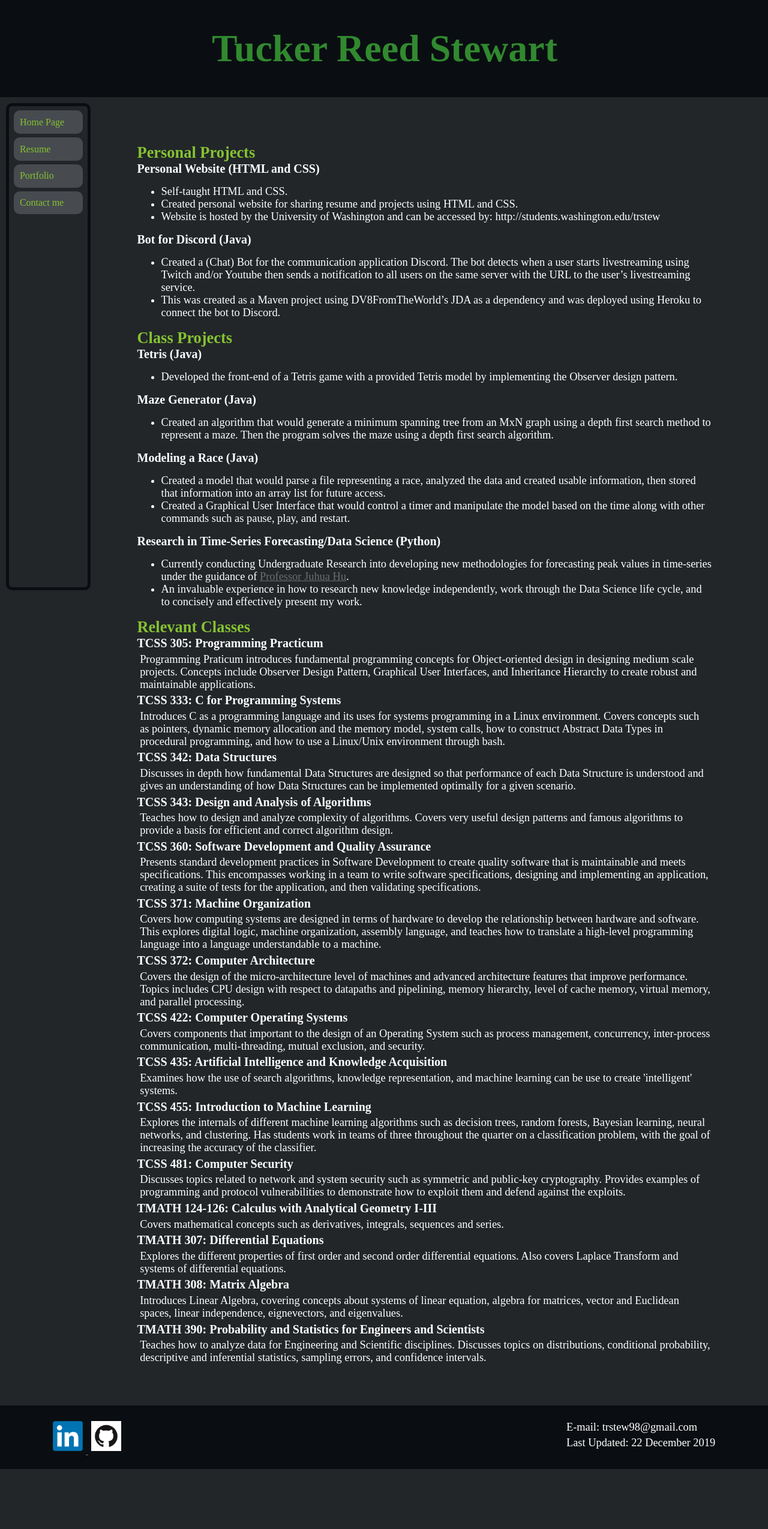
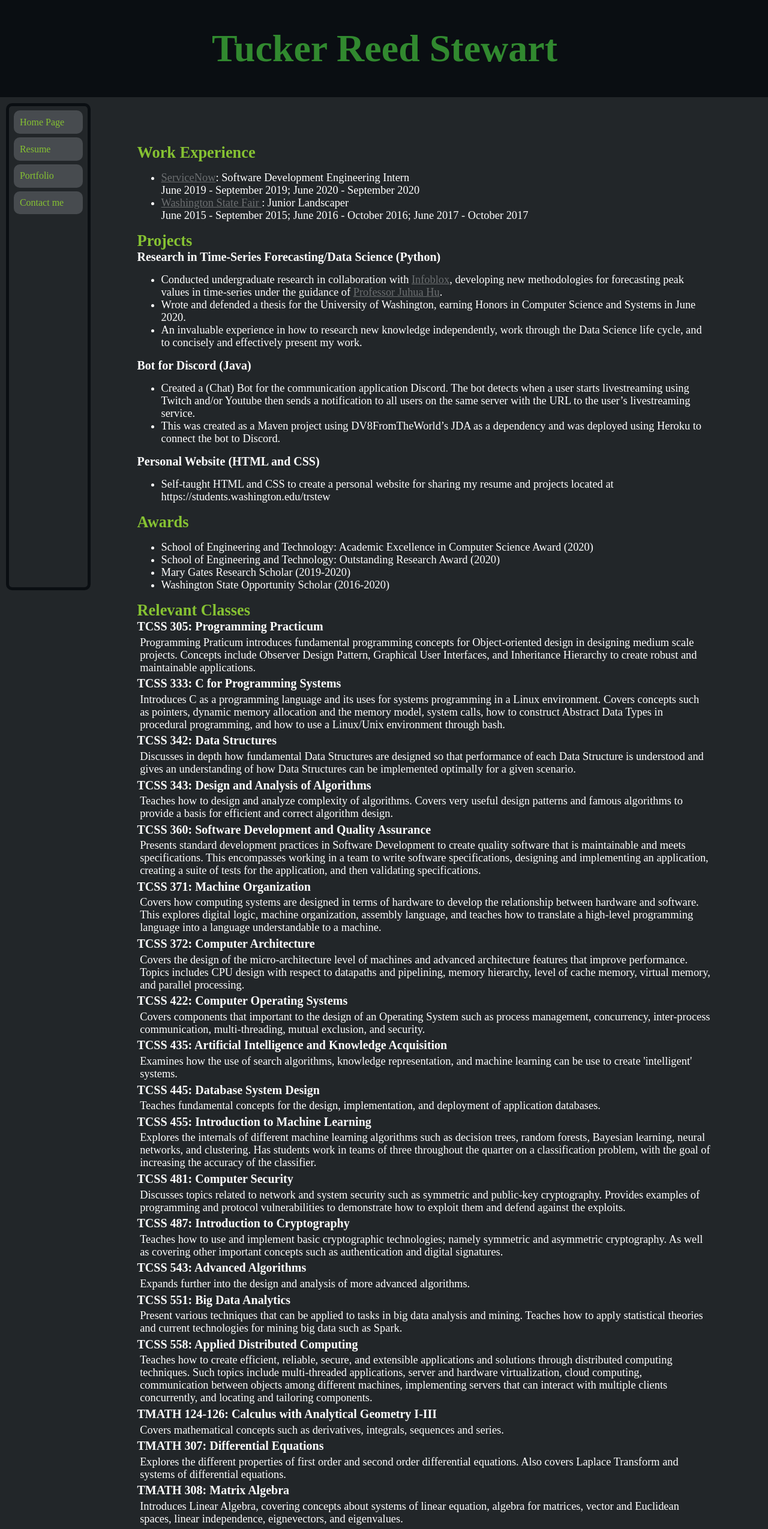
Before and after one commit to TuckerStewart98/PersonalWebsite, a plain HTML site: page WebContent/pages/portfolio.html in a window 1280 px wide. Shown: the top 2549 px of the page at 60% size. Before the commit the page ends 2449 px from the top, so only its background shows below. Drawn offline with Linux system fonts and the light colour scheme.

Commit message:
Update for the 22nd of January, 2021.

```diff
--- a/WebContent/pages/portfolio.html
+++ b/WebContent/pages/portfolio.html
@@ -41,18 +41,39 @@
 
 	<!-- The content section of the page. -->
 	<div class="content">
-		<!-- Personal Projects. -->
-		<h2>Personal Projects</h2>
+		<!-- Work Experience -->
+		<h2>Work Experience</h2>
 
-		<!-- Personal Website. -->
-		<h3>Personal Website (HTML and CSS)</h3>
 		<ul>
-			<li>Self-taught HTML and CSS.</li>
-			<li>Created personal website for sharing resume and
-			projects using HTML and CSS.</li>
-			<li>Website is hosted by the University of Washington
-			and can be accessed by:
-			http://students.washington.edu/trstew</li>
+			<li><a href="https://www.servicenow.com/">ServiceNow</a>:
+			Software Development Engineering Intern
+			<br>June 2019 - September 2019; June 2020 - September 2020</li>
+			<li><a href="https://www.thefair.com/">Washington State Fair
+			</a>: Junior Landscaper
+			<br>June 2015 - September 2015; June 2016 - October 2016;
+			June 2017 - October 2017</li>
+		</ul>
+
+
+
+		<!-- Projects -->
+		<h2>Projects</h2>
+
+		<!-- Undergraduate Research -->
+		<h3>Research in Time-Series Forecasting/Data Science (Python)</h3>
+		<ul>
+			<li>Conducted undergraduate research in collaboration with
+			<a href="https://www.infoblox.com/">Infoblox</a>, developing
+			new methodologies for forecasting peak values in time-series
+			under the guidance of <a id="mentor1"
+			href="https://faculty.washington.edu/juhuah/">Professor Juhua
+			Hu</a>.</li>
+			<li>Wrote and defended a thesis for the University of
+			Washington, earning Honors in Computer Science and Systems in
+			June 2020.</li>
+			<li>An invaluable experience in how to research new
+			knowledge independently, work through the Data Science life
+			cycle, and to concisely and effectively present my work.</li>
 		</ul>
 
 		<!-- Chat Bot for Discord. -->
@@ -68,59 +89,31 @@
 			using Heroku to connect the bot to Discord.</li>
 		</ul>
 
-
-
-		<!-- Class Projects. -->
-
-		<h2>Class Projects</h2>
-
-		<!-- Tetris project. -->
-		<h3>Tetris (Java)</h3>
+		<!-- Personal Website. -->
+		<h3>Personal Website (HTML and CSS)</h3>
 		<ul>
-			<li>Developed the front-end of a Tetris game with a
-			provided Tetris model by implementing the Observer
-			design pattern.</li>
-		</ul>
-
-		<!-- Maze Generator project. -->
-		<h3>Maze Generator (Java)</h3>
-		<ul>
-			<li>Created an algorithm that would generate a minimum spanning
-			tree from an MxN graph using a depth first search method to
-			represent a maze. Then the program solves the maze using a
-			depth first search algorithm.</li>
-		</ul>
-
-		<!-- Modeling a Race project. -->
-		<h3>Modeling a Race (Java)</h3>
-		<ul>
-			<li>Created a model that would parse a file
-			representing a race, analyzed the data and created
-			usable information, then stored that information into
-			an array list for future access.</li>
-			<li>Created a Graphical User Interface that would
-			control a timer and manipulate the model based on the
-			time along with other commands such as pause, play, and
-			restart.
-		</ul>
-
-		<!-- Undergraduate Research -->
-		<h3>Research in Time-Series Forecasting/Data Science (Python)</h3>
-		<ul>
-			<li>Currently conducting Undergraduate Research into
-			developing new methodologies for forecasting peak values
-			in time-series under the guidance of
-			<a id="Mentor1" href="https://faculty.washington.edu/juhuah/">Professor Juhua Hu</a>.
-			</li>
-			<li>An invaluable experience in how to research new
-			knowledge independently, work through the Data Science life
-			cycle, and to concisely and effectively present my work.</li>
+			<li>Self-taught HTML and CSS to create a personal website for
+			sharing my resume and projects located at
+			https://students.washington.edu/trstew</li>
 		</ul>
 
 
 
-		<!-- Relevant Classes. -->
+		<!-- Awards -->
+		<h2>Awards</h2>
 
+		<ul>
+			<li>School of Engineering and Technology: Academic Excellence
+			in Computer Science Award (2020)</li>
+			<li>School of Engineering and Technology: Outstanding Research
+			Award (2020)</li>
+			<li>Mary Gates Research Scholar (2019-2020)</li>
+			<li>Washington State Opportunity Scholar (2016-2020)</li>
+		</ul>
+
+
+
+		<!-- Relevant Classes -->
 		<h2>Relevant Classes</h2>
 
 		<h3>TCSS 305: Programming Practicum</h3>
@@ -182,6 +175,10 @@
 		representation, and machine learning can be use to create
 		'intelligent' systems.</p>
 
+		<h3>TCSS 445: Database System Design</h3>
+		<p>Teaches fundamental concepts for the design, implementation,
+		and deployment of application databases.</p>
+
 		<h3>TCSS 455: Introduction to Machine Learning</h3>
 		<p>Explores the internals of different machine learning algorithms
 		such as decision trees, random forests, Bayesian learning, neural
@@ -194,6 +191,30 @@
 		symmetric and public-key cryptography. Provides examples of
 		programming and protocol vulnerabilities to demonstrate how to
 		exploit them and defend against the exploits.</p>
+
+		<h3>TCSS 487: Introduction to Cryptography</h3>
+		<p>Teaches how to use and implement basic cryptographic technologies;
+		namely symmetric and asymmetric cryptography. As well as covering
+		other important concepts such as authentication and digital
+		signatures.</p>
+
+		<h3>TCSS 543: Advanced Algorithms</h3>
+		<p>Expands further into the design and analysis of more advanced
+		algorithms.</p>
+
+		<h3>TCSS 551: Big Data Analytics</h3>
+		<p>Present various techniques that can be applied to tasks in big
+		data analysis and mining. Teaches how to apply statistical theories
+		and current technologies for mining big data such as Spark.</p>
+
+		<h3>TCSS 558: Applied Distributed Computing</h3>
+		<p>Teaches how to create efficient, reliable, secure, and
+		extensible applications and solutions through distributed computing
+		techniques. Such topics include multi-threaded applications, server
+		and hardware virtualization, cloud computing, communication between
+		objects among different machines, implementing servers that can
+		interact with multiple clients concurrently, and locating and
+		tailoring components.</p>
 
 		<h3>TMATH 124-126: Calculus with Analytical Geometry I-III</h3>
 		<p>Covers mathematical concepts such as derivatives, integrals,
@@ -237,7 +258,7 @@
 			<!-- Tucker Stewart's email address. -->
 			<p>E-mail: trstew98@gmail.com</p>
 			<!-- The day this page was last updated. -->
-			<p>Last Updated: 22 December 2019</p>
+			<p>Last Updated: 22 January 2021</p>
 		</div>
 	</footer>
 </body>
--- a/WebContent/stylesheets/main.css
+++ b/WebContent/stylesheets/main.css
@@ -151,6 +151,15 @@ nav a:active {
 	font-size: 2.25em;
 }
 
+.resume-header h3 {
+	font-size: 1.75em;
+}
+
+.resume-header hr {
+	height: 3px;
+	background-color: #FFFFFF;
+}
+
 /* ID rules */
 
 #contact-header {
```
Also changed, not shown: WebContent/index.html (+16 -20 lines), WebContent/pages/contact_page.html (+1 -1 lines), WebContent/pages/resume.html (+87 -82 lines), 1 other file.
